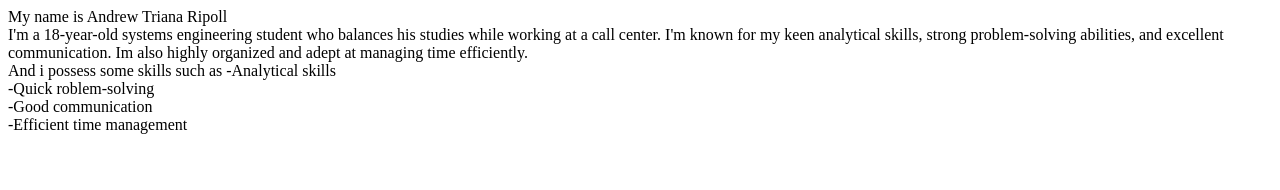
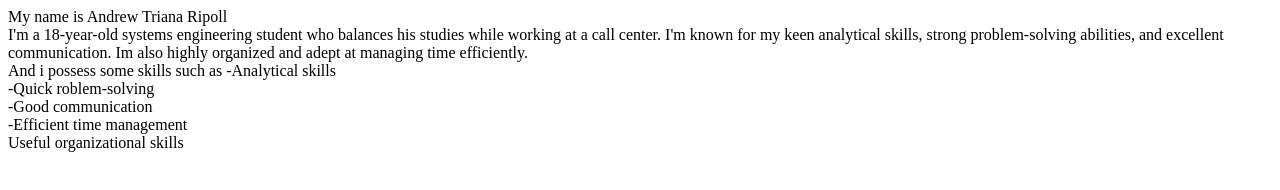
Before and after one commit to Slowdivee/Git, a plain HTML site: page index.html in a window 1280 px wide. Drawn offline with Linux system fonts and the light colour scheme.

Commit message:
Fifth skill

```diff
--- a/index.html
+++ b/index.html
@@ -16,4 +16,6 @@
     <div>-Good communication</div>
     <div></div>
     <div>-Efficient time management</div>
+    <div>Useful organizational skills </div>
+
 </html>
```
